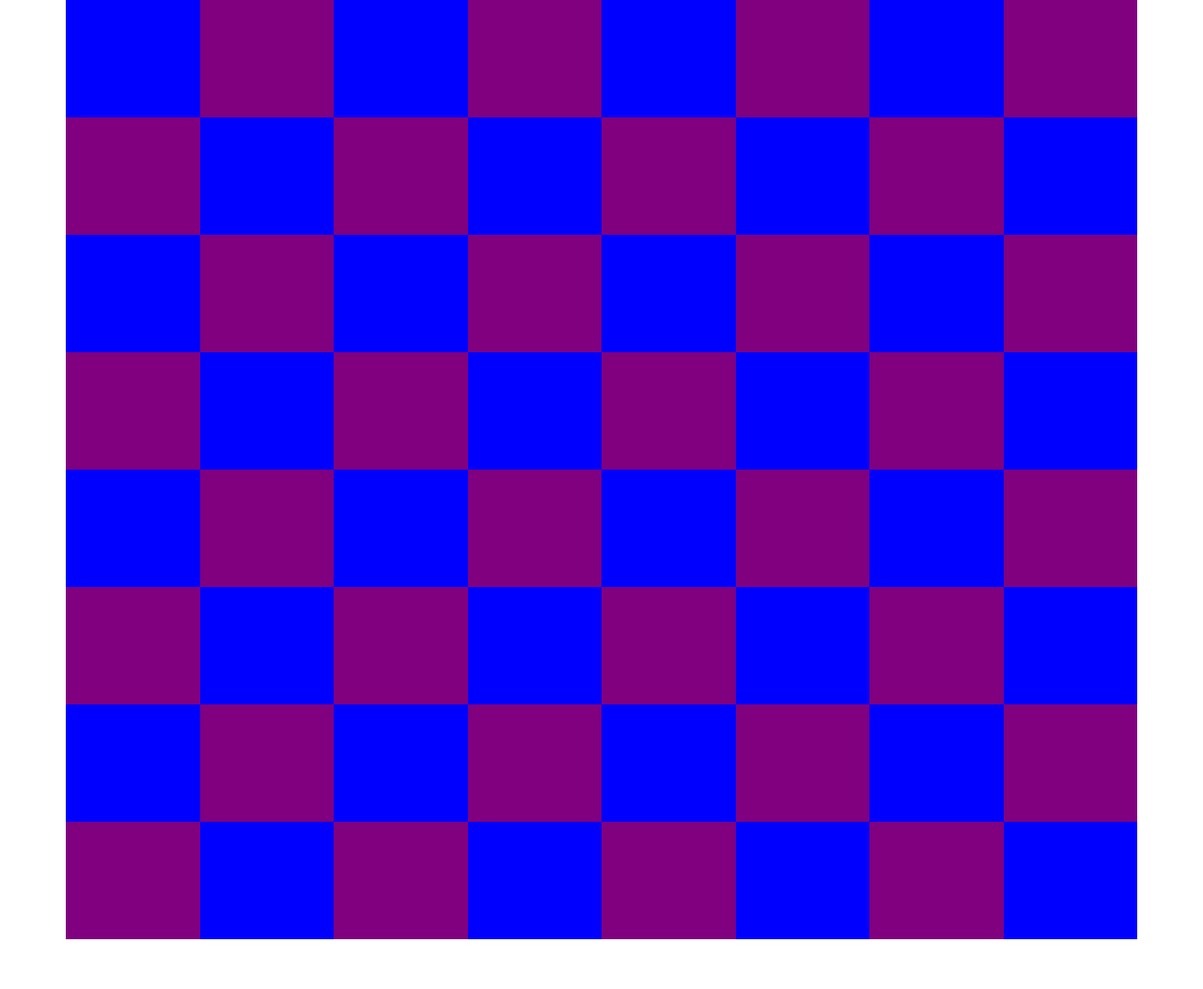
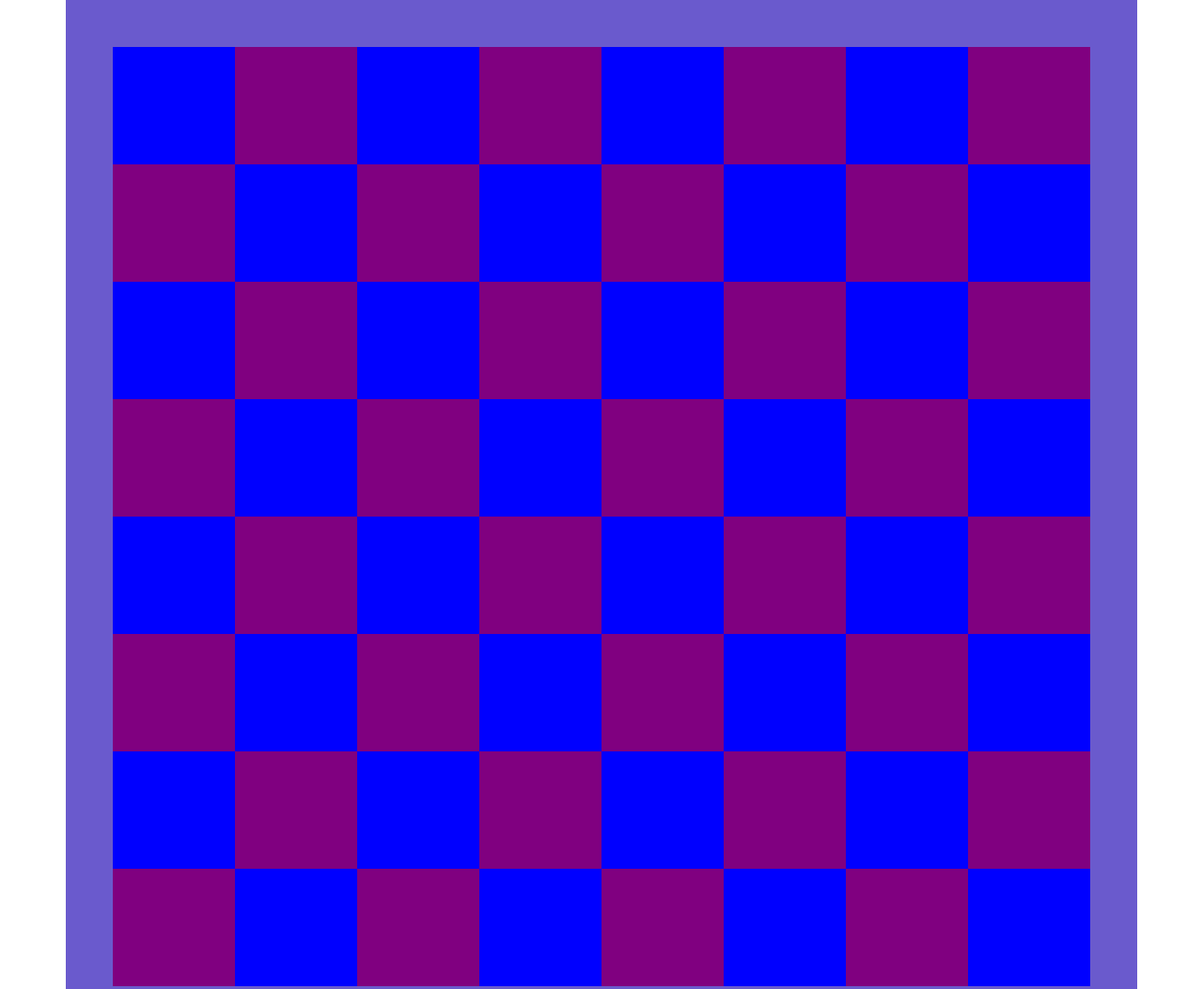
Before and after one commit to dimi2u/dimitri-bariamis-1, a plain HTML site: page checkers/index.html in a window 1280 px wide. Shown: the top 1053 px of the page at 94% size. Before the commit the page ends 1000 px from the top, so only its background shows below. Drawn offline with nearby package versions, Linux system fonts and the light colour scheme.

Commit message:
added a border!

```diff
--- a/checkers/index.html
+++ b/checkers/index.html
@@ -16,11 +16,17 @@
             width: 5px;
             background-color:purple;
           }
+          .myborder {
+            width: 100%;
+            height: 1100px;
+            border: 50px solid slateblue;
+            border-width: 50px solid;
+          }
 
         </style>
     </head>
     <body>
-      <div class="container">
+      <div class="container myborder">
         <div class="row">
           <div class="col blue"></div>
           <div class="col purple"></div>
```
